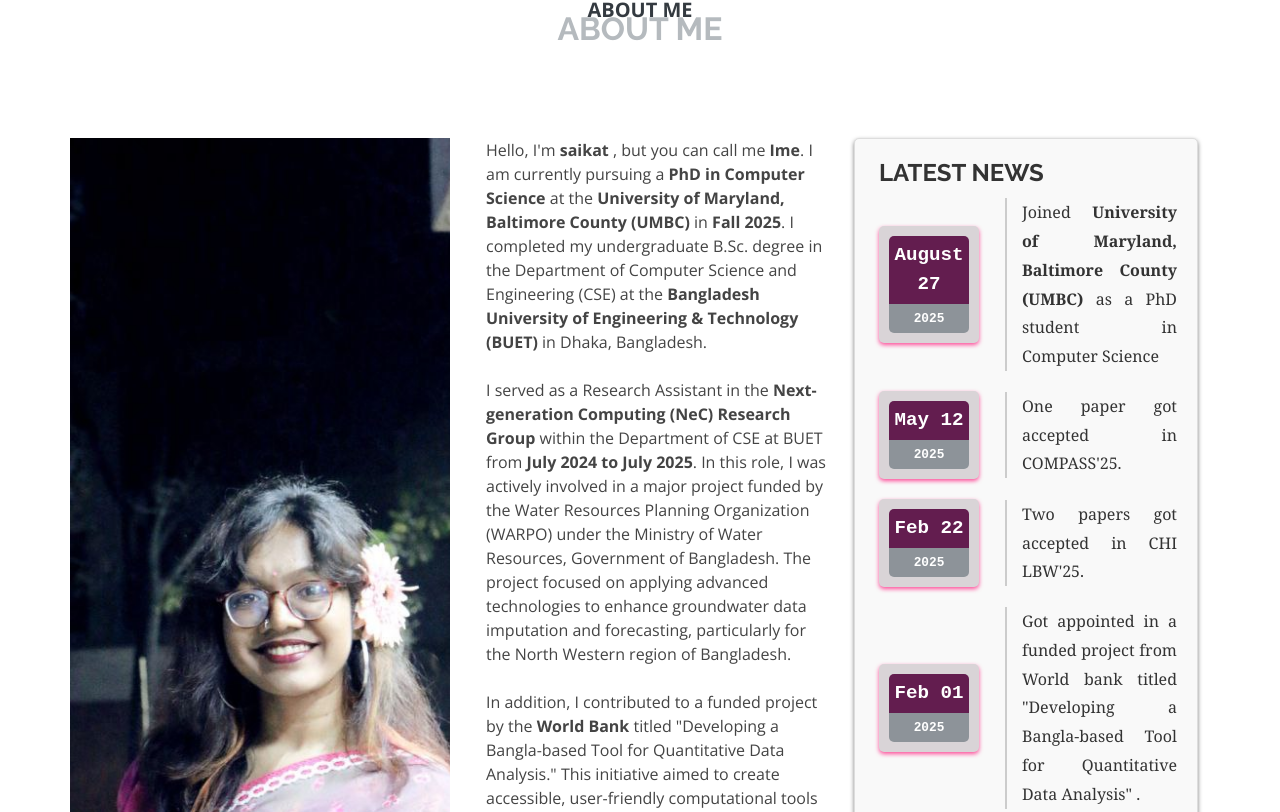
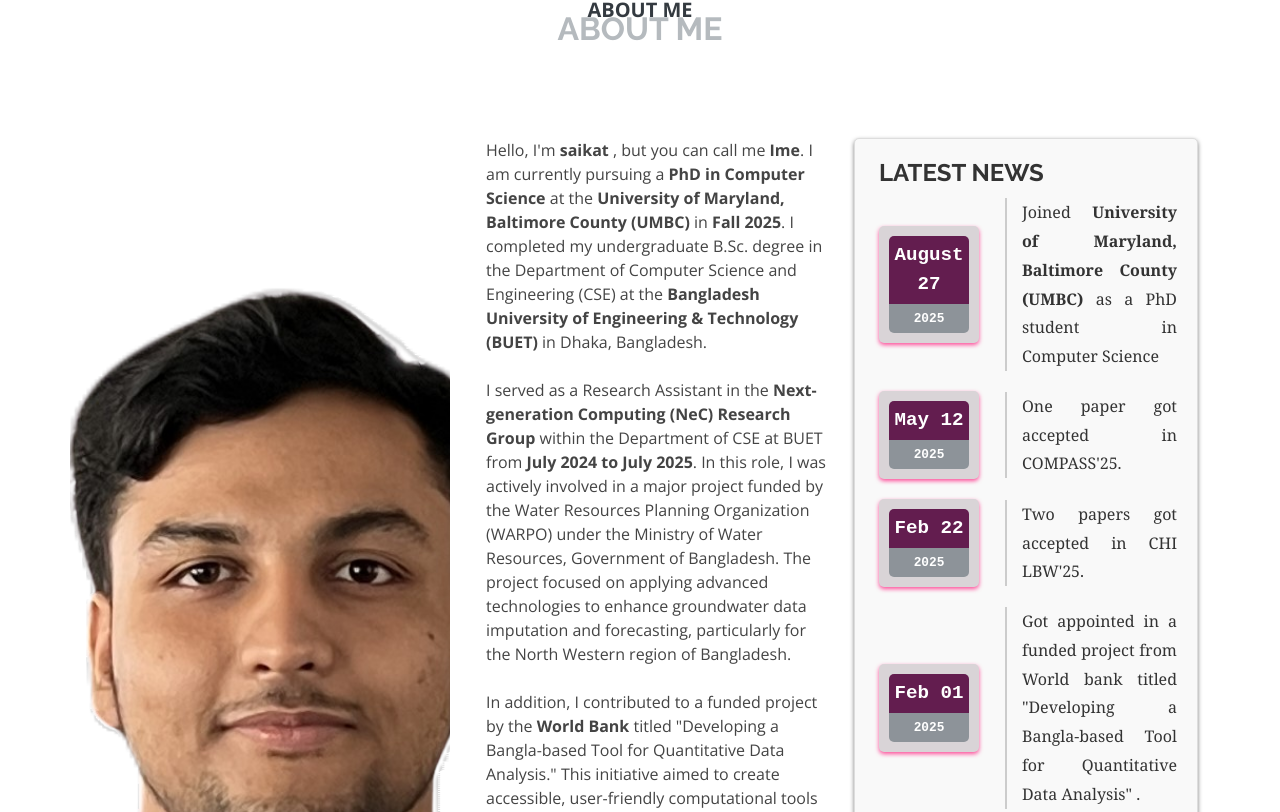
Before and after one commit to saikat212/saikat.github.io, a website: page index.html in a window 1280 px wide. Shown: the part 880-1692 px from the top of the page. Drawn offline with nearby package versions, Linux system fonts and the light colour scheme.

Commit message:
Update style.css

```diff
--- a/assets/css/style.css
+++ b/assets/css/style.css
@@ -592,7 +592,7 @@ section {
 }
 
 .about .image {
-  background: url("../img/me.jpg") center center no-repeat;
+  background: url("../img/propic.png") center center no-repeat;
   background-size: cover;
   min-height: 500px;
 }
```
